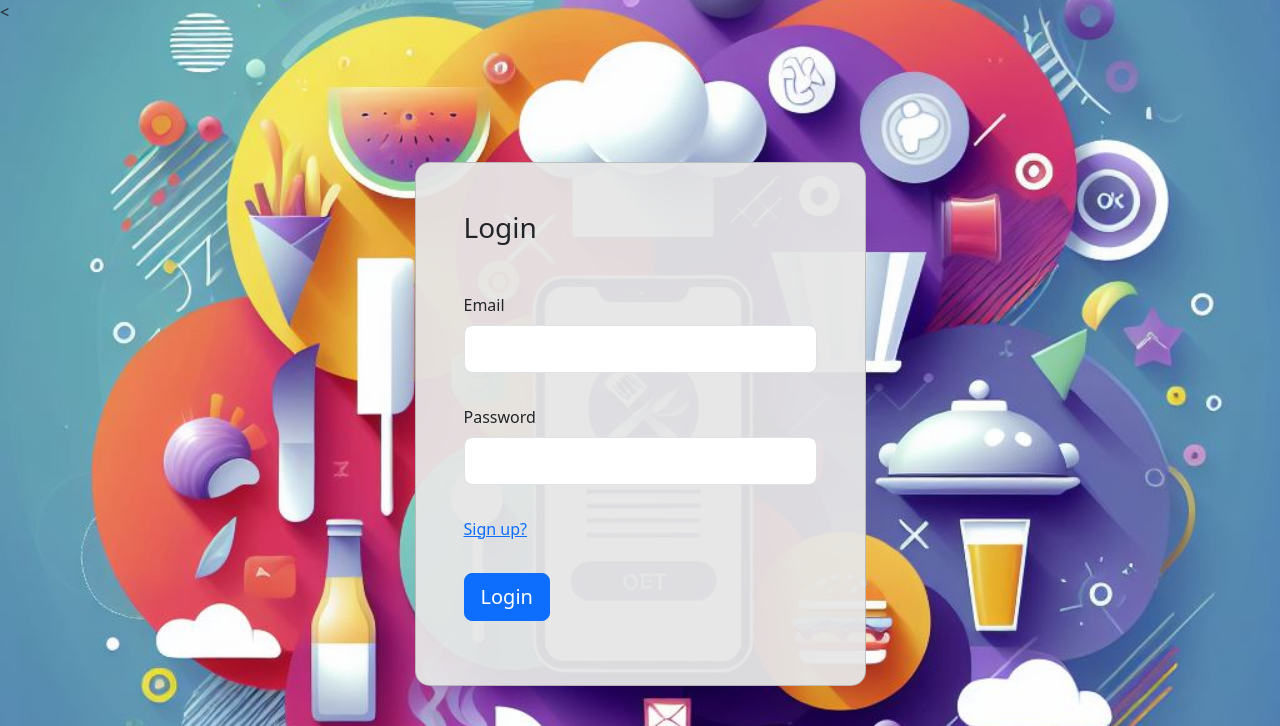
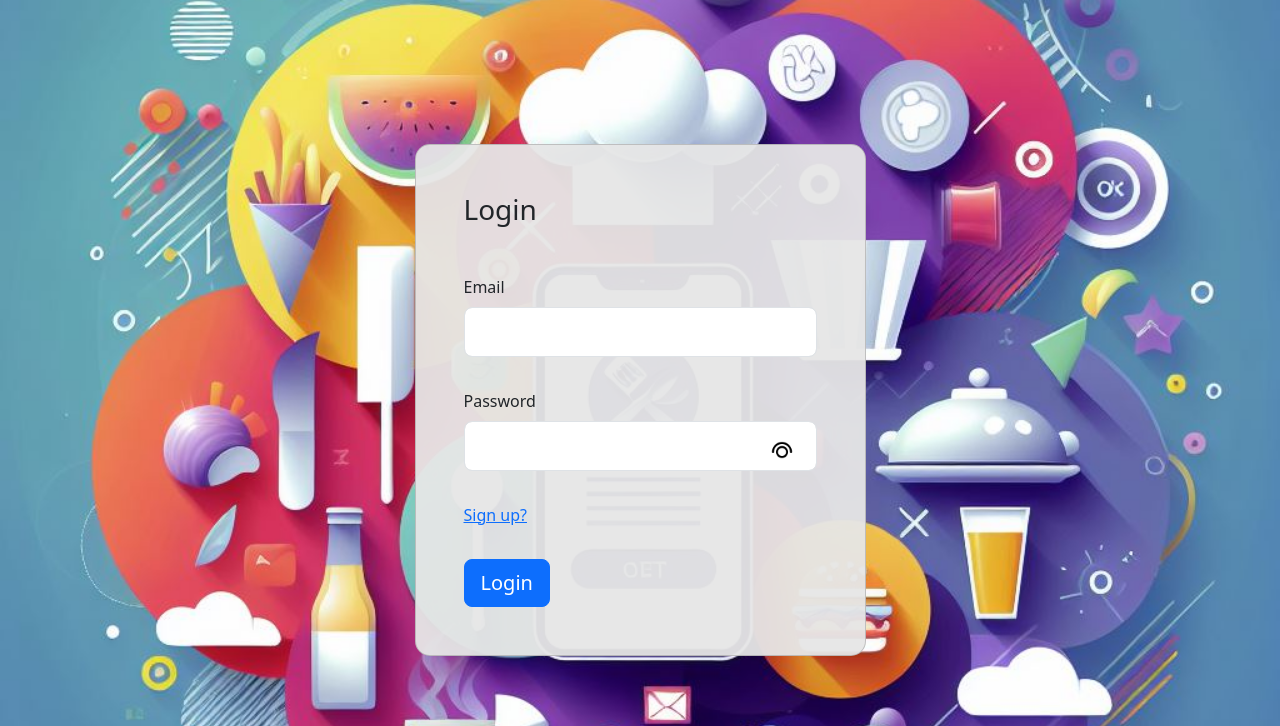
Before and after one commit to xan-is-him/Food-Ordering-System, a PHP site: page /login.php in a window 1280 px wide. Shown: the top 726 px of the page. Run offline with PHP 8.4, Linux system fonts and the light colour scheme.

Commit message:
Update login.php

```diff
--- a/login.php
+++ b/login.php
@@ -1,4 +1,4 @@
-<<?php
+<?php
     // Include the basic PHP functions and check if the user is logged in
     require_once 'php/basic.php';
     noLogined(); // Redirects to login if the user is not logged in
@@ -21,6 +21,40 @@
 
     <!-- Bootstrap CSS for responsive layout and components -->
     <link href="https://cdn.jsdelivr.net/npm/bootstrap@5.3.0-alpha1/dist/css/bootstrap.min.css" rel="stylesheet">
+
+    <style>
+        .password-container {
+            position: relative;
+            width: 100%;
+        }
+        .toggle-password {
+            position: absolute;
+            right: 15px;
+            top: 50%;
+            transform: translateY(0%);
+            cursor: pointer;
+            background: none;
+            border: none;
+            width: 40px;
+            height: 40px;
+            display: flex;
+            align-items: center;
+            justify-content: center;
+            padding: 0;
+        }
+        .toggle-password img {
+            width: 24px;
+            height: 24px;
+            pointer-events: none;
+        }
+        .form-outline {
+            position: relative;
+        }
+        .form-control {
+            padding-right: 50px;
+            height: 50px;
+        }
+    </style>
 </head>
 <body>
 
@@ -49,12 +83,15 @@
                                     </div>
                                 </div>
 
-                                <!-- Password input field -->
+                                <!-- Password input field with toggle visibility -->
                                 <div class="row">
                                     <div class="col-md-12 mb-4 pb-2">
-                                        <div class="form-outline">
+                                        <div class="form-outline password-container">
                                             <label class="form-label" for="password">Password</label>
                                             <input type="password" id="password" name="password" class="form-control form-control-lg" required />
+                                            <button type="button" class="toggle-password" onclick="togglePassword()">
+                                                <img id="eye-icon" src="./img/eye.png" alt="Show/Hide">
+                                            </button>
                                         </div>
                                     </div>
                                 </div>
@@ -78,5 +115,19 @@
 
     <!-- Bootstrap JS for components like dropdowns, modals, etc. -->
     <script src="https://cdn.jsdelivr.net/npm/bootstrap@5.3.0-alpha1/dist/js/bootstrap.bundle.min.js"></script>
+    <script>
+        function togglePassword() {
+            var passwordField = document.getElementById("password");
+            var eyeIcon = document.getElementById("eye-icon");
+
+            if (passwordField.type === "password") {
+                passwordField.type = "text";
+                eyeIcon.src = "./img/hide.png"; // Change icon to hide
+            } else {
+                passwordField.type = "password";
+                eyeIcon.src = "./img/eye.png"; // Change icon to show
+            }
+        }
+    </script>
 </body>
 </html>
```
